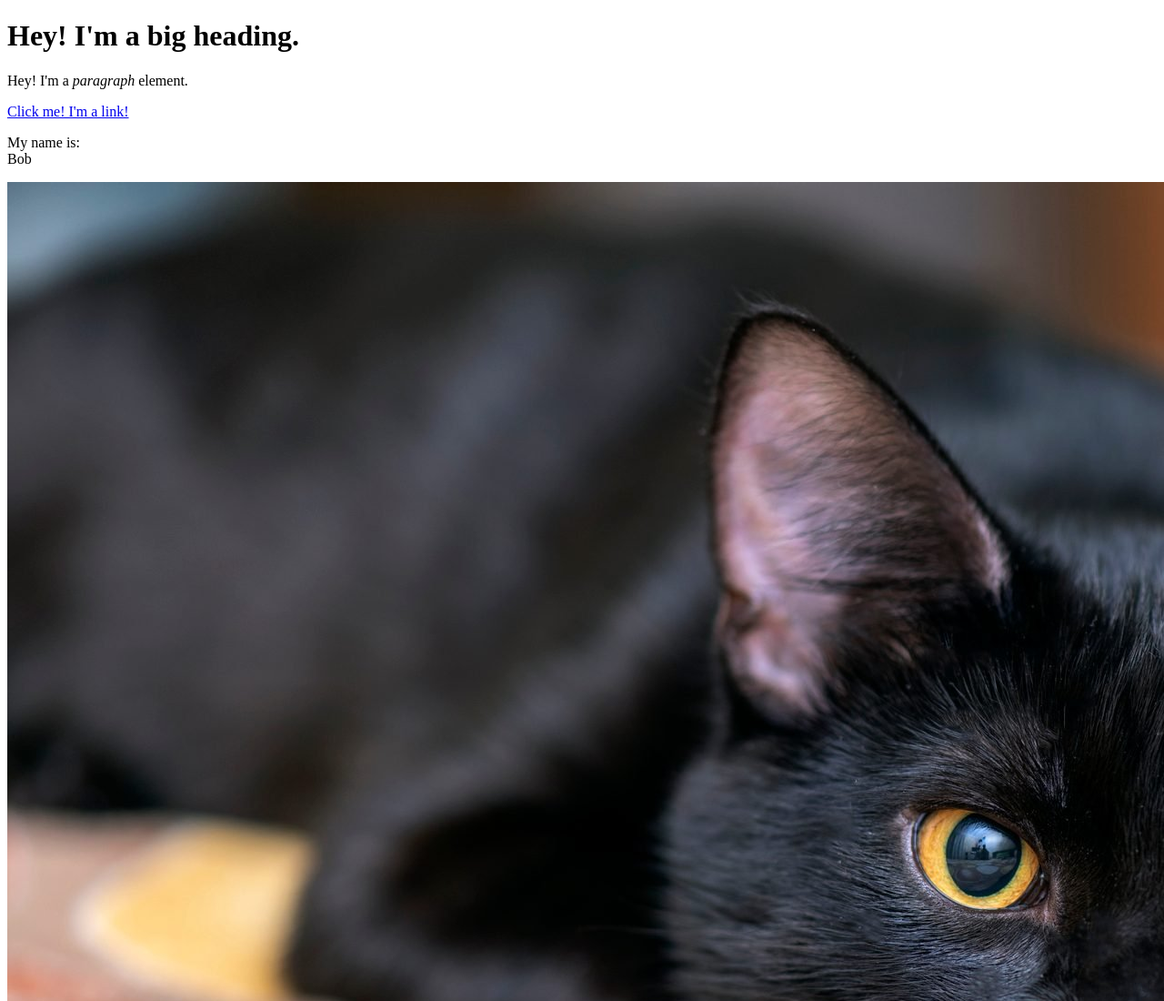
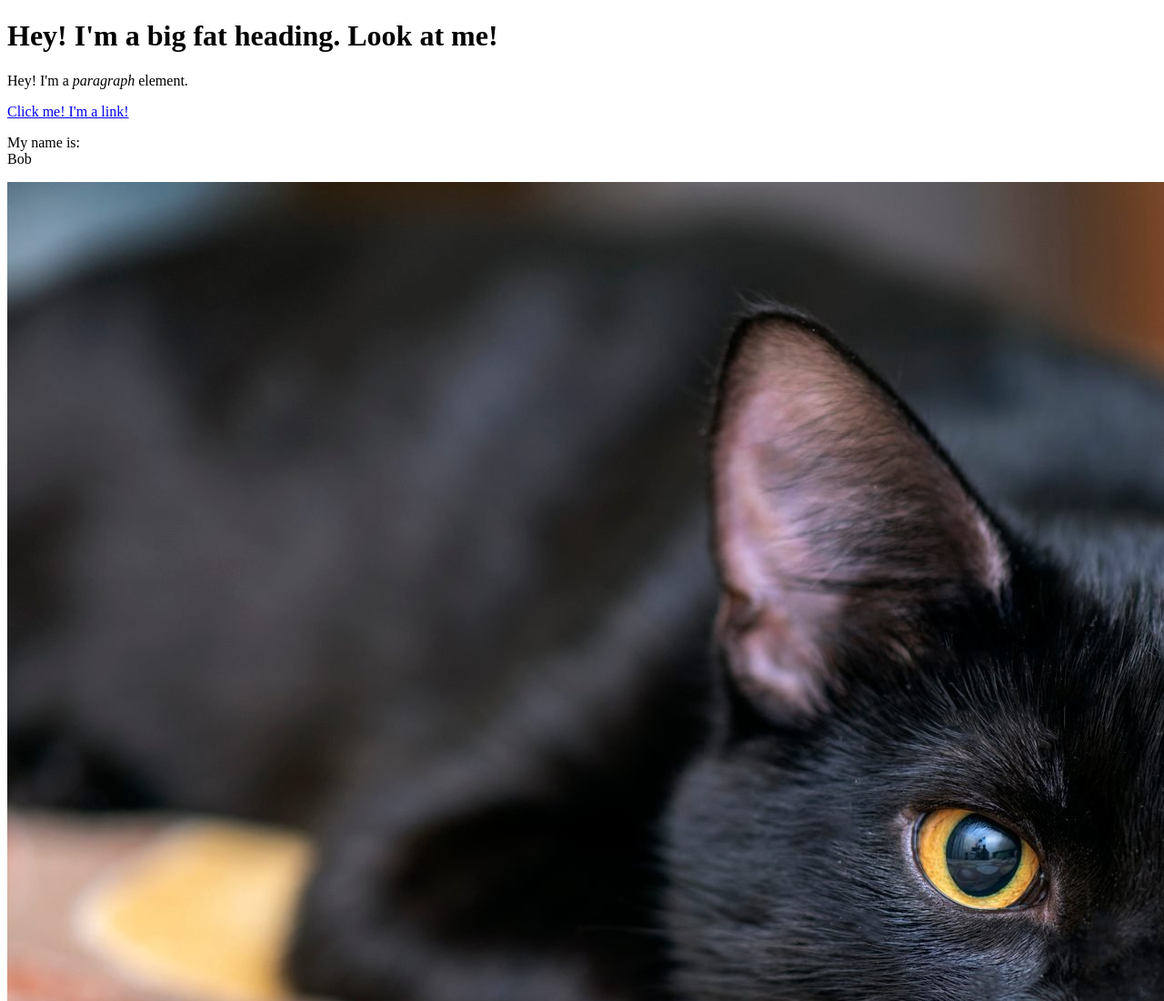
Before and after one commit to liinhp/character, a plain HTML site: page character.html in a window 1280 px wide. Shown: the top 1100 px of the page at 91% size. Drawn offline with Linux system fonts and the light colour scheme.

Commit message:
added 'fat'

```diff
--- a/character.html
+++ b/character.html
@@ -4,7 +4,7 @@
 	<title>Test page</title>
 </head>
 <body>
-	<h1>Hey! I'm a big heading.</h1>
+	<h1>Hey! I'm a big fat heading. Look at me!</h1>
 	<p>Hey! I'm a <i>paragraph</i> element.</p>
 	<a href="https://google.com" target="_blank" title="Let's go to Google!">Click me! I'm a link!</a>
 	<p>My name is:<br>
```
Also changed, not shown: 1 other file.
